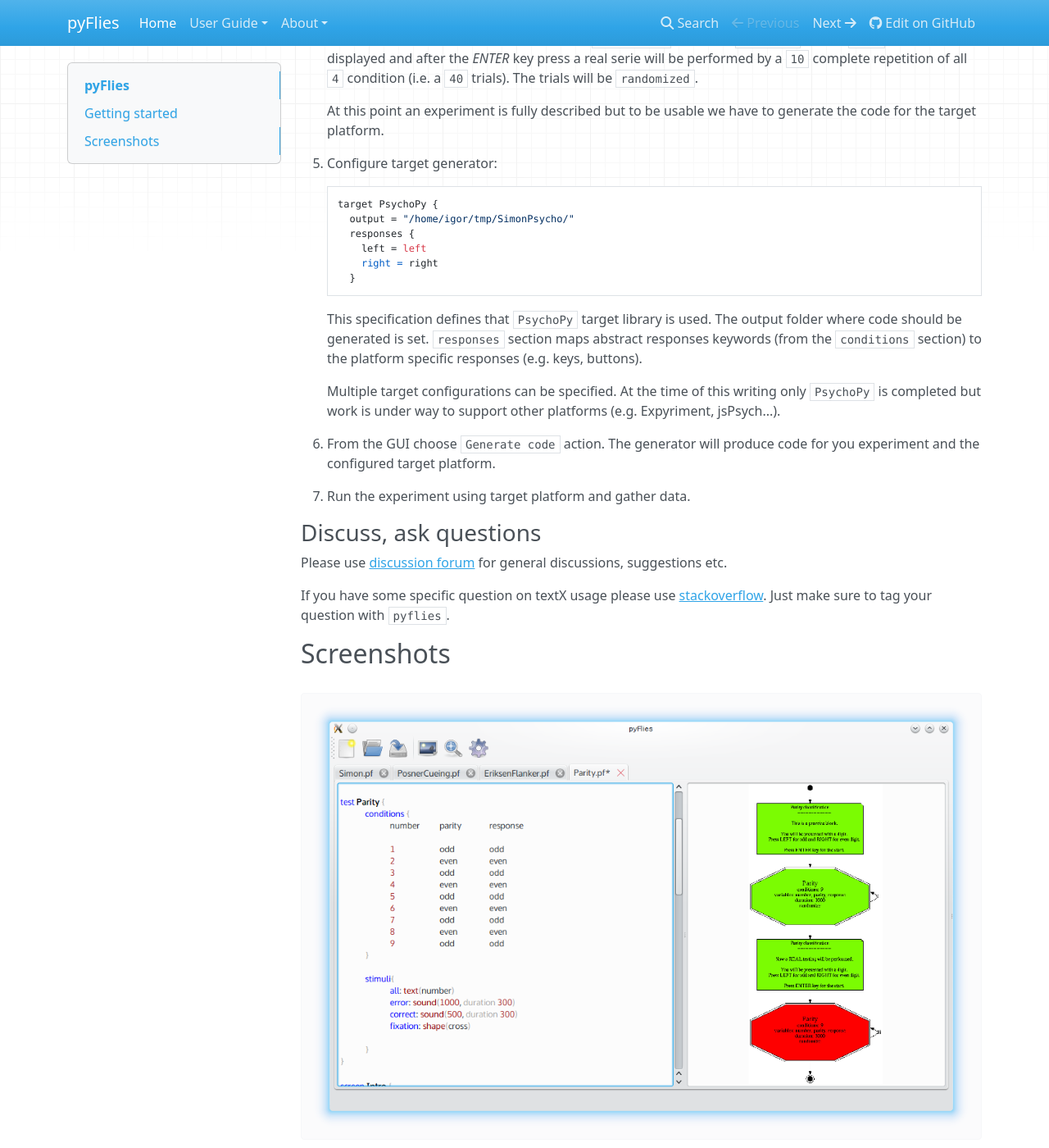
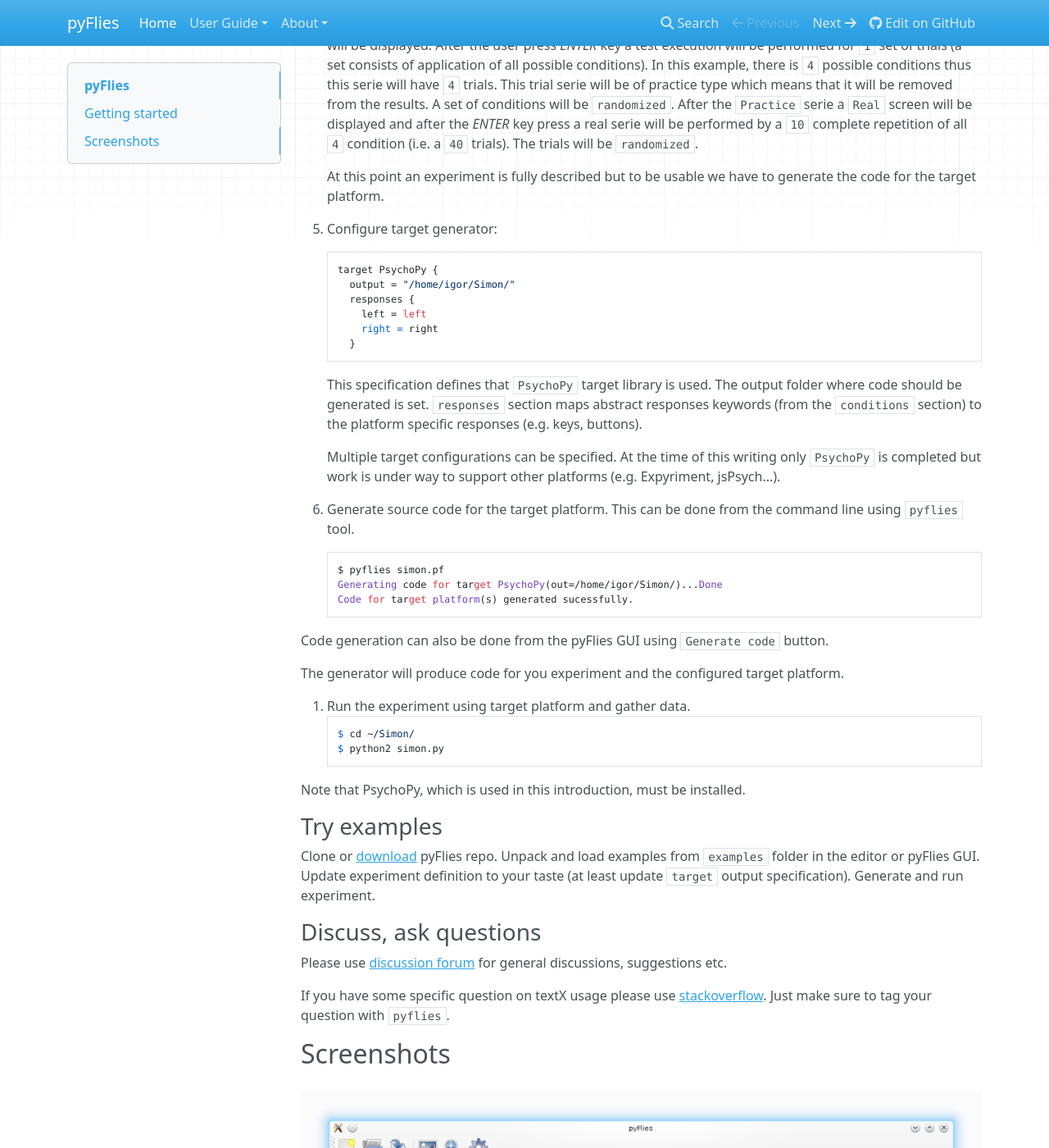
Before and after one commit to pyflies/pyflies, an MkDocs documentation site: the page built from docs/index.md, in a window 1280 px wide and 1400 px high, scrolled down 2967 px. Shown: the whole window at 82% size. Built offline with MkDocs 1.6.1, drawn with Linux system fonts in a browser that asks for light colours; nearby versions of some CDN libraries; old or Windows-style settings are respelled for this version of MkDocs; some of the changed text lies outside the part shown.

Commit message:
Extended index and stimuli documentation sections.

```diff
--- a/docs/index.md
+++ b/docs/index.md
@@ -23,7 +23,8 @@ supports pyFlies.
  * Declarative language. Specify `what` needs to be done and leave `how` part to the pyFlies.
  * GUI editor with syntax highlighting and experiment structure visualization.
  * Written in Python programming language. Easy to extend.
- * Fully open source. GPL license. Hosted on github. Easy to contribute to.
+ * Fully open source. GPL license.
+   [Hosted on github](https://github.com/igordejanovic/pyflies). Easy to contribute to.
 
 <a href="images/Architecture.png" target="_blank"><img src="images/Architecture.png"/></a>
 
@@ -33,24 +34,28 @@ supports pyFlies.
 
 To install pyFlies you will need to install following dependencies:
 
- * [Python](https://www.python.org/)
- * [textX](https://github.com/igordejanovic/textX) - will be installed
-   automatically if `pip` is used.
- * [Qt 4.8](http://www.qt.io/developers/) - GUI library.
- * [pyQt4](http://www.riverbankcomputing.co.uk/software/pyqt/intro) - Python
-   binding for Qt.
- * `dot` (part of [GraphViz](http://www.graphviz.org/)) - `dot` must be on your
-   `PATH` for model visualization.
- * [jinja2](http://jinja.pocoo.org/) - for generating source code. Will be
-   installed automatically if `pip` is used.
+- Mandatory:
+
+    * [Python](https://www.python.org/)
+    * [textX](https://github.com/igordejanovic/textX) - will be installed
+      automatically if `pip` is used.
+    * [jinja2](http://jinja.pocoo.org/) - for generating source code. Will be
+      installed automatically if `pip` is used.
+
+- Optional. Needed if GUI is used:
+
+    * [Qt 4.8](http://www.qt.io/developers/) - GUI library.
+    * [pyQt4](http://www.riverbankcomputing.co.uk/software/pyqt/intro) - Python
+      binding for Qt.
+    * `dot` (part of [GraphViz](http://www.graphviz.org/)) - `dot` must be on your
+      `PATH` for model visualization.
 
 It is planed to make installers for different platforms available in the future.
 If you want to contribute installer for some platform please se section
 `Contributions`.
 
+
 ### Installation
-
-Download and install pyQt4 and GraphViz for your platform.
 
 Install `Python` and `pip` tool.
 
@@ -62,13 +67,17 @@ The development version can be installed with:
 
     pip install https://github.com/igordejanovic/pyFlies/archive/master.zip
 
+For GUI use download and install optional dependencies.
+
+
 ### Quick start
 
-1. Start pyFlies GUI.
+1. Start pyFlies GUI. GUI doesn't need to be used. You can also use any text
+   editor to write your models.
 
-        pyflies
+        pyfliesgui
 
-2. Open new file and write your test description:
+2. Open new file (e.g. simon.pf) and write your test description:
 
         experiment "Simon"
         "
@@ -148,7 +157,7 @@ The development version can be installed with:
 5. Configure target generator:
 
         target PsychoPy {
-          output = "/home/igor/tmp/SimonPsycho/"
+          output = "/home/igor/Simon/"
           responses {
             left = left
             right = right
@@ -163,10 +172,33 @@ The development version can be installed with:
     only `PsychoPy` is completed but work is under way to support other
     platforms (e.g. Expyriment, jsPsych...).
 
-6. From the GUI choose `Generate code` action. The generator will produce code
-   for you experiment and the configured target platform.
+6. Generate source code for the target platform. This can be done from the
+   command line using `pyflies` tool.
+
+        $ pyflies simon.pf
+        Generating code for target PsychoPy(out=/home/igor/Simon/)...Done
+        Code for target platform(s) generated sucessfully.
+
+   Code generation can also be done from the pyFlies GUI using `Generate code`
+   button.
+
+   The generator will produce code for you experiment and the configured target
+   platform.
 
 7. Run the experiment using target platform and gather data.
+
+        $ cd ~/Simon/
+        $ python2 simon.py
+
+   Note that PsychoPy, which is used in this introduction, must be installed.
+
+
+### Try examples
+
+Clone or [download](https://github.com/igordejanovic/pyFlies/archive/master.zip)
+pyFlies repo. Unpack and load examples from `examples` folder in the editor or
+pyFlies GUI. Update experiment definition to your taste (at least update
+`target` output specification). Generate and run experiment.
 
 
 ### Discuss, ask questions
@@ -176,7 +208,7 @@ forum](https://groups.google.com/forum/?hl=en#!forum/pyflies) for general
 discussions, suggestions etc.
 
 If you have some specific question on textX usage please use
-[stackoverflow](http://stackoverflow.com/).  Just make sure to tag your question
+[stackoverflow](http://stackoverflow.com/). Just make sure to tag your question
 with `pyflies`.
 
 ## Screenshots
```
Also changed, not shown: docs/user_guide/stimuli.md (+2 -0 lines).
